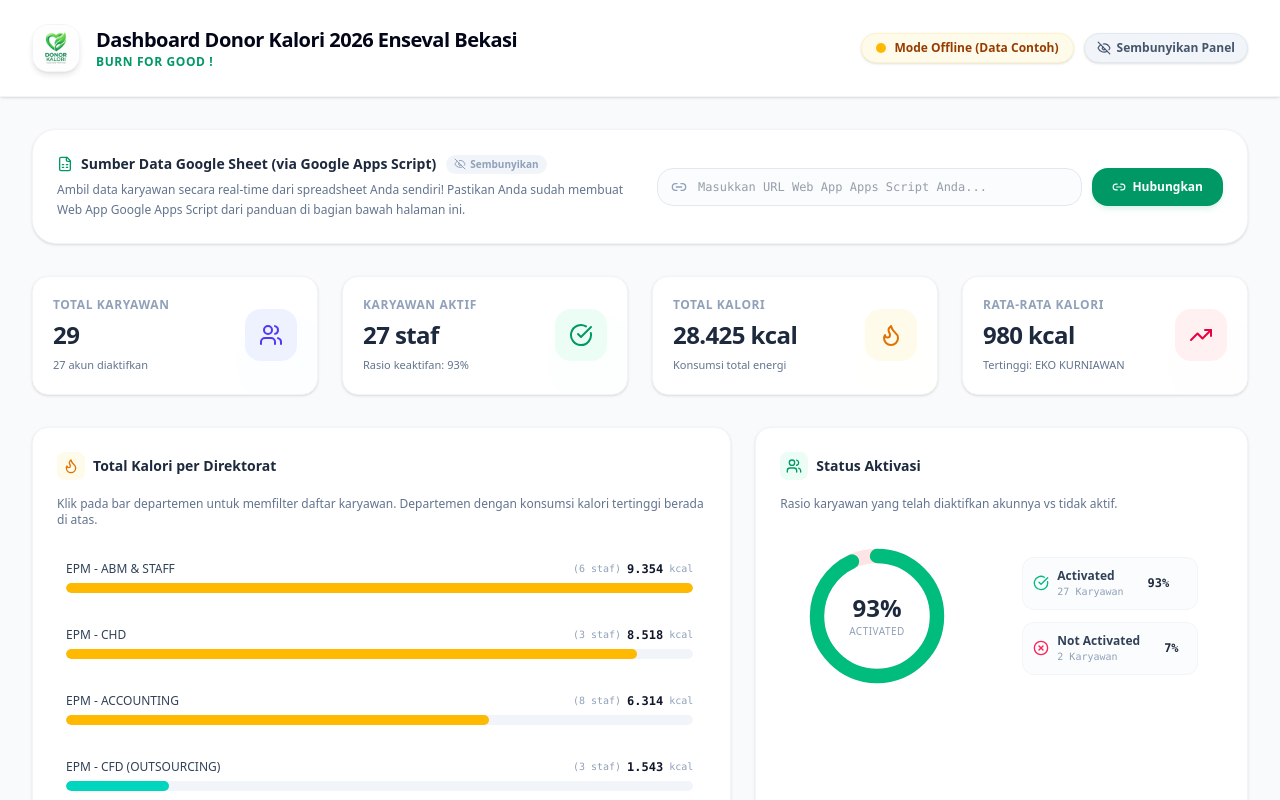
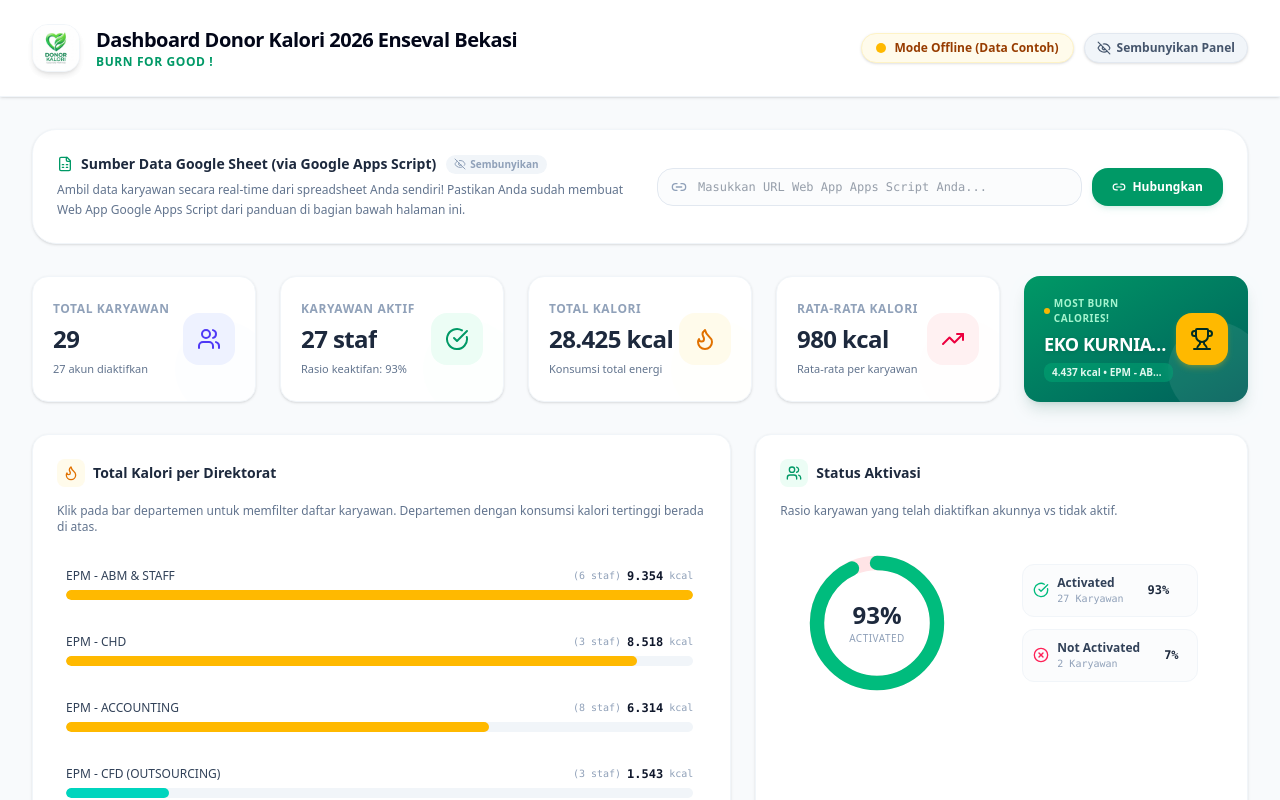
Before and after one commit to danzft15/dashboardkalori, a React (Vite) app: page / in a window 1280 px wide. Shown: the top 800 px of the page. Built offline with nearby package versions, Linux system fonts and the light colour scheme.

Commit message:
feat(dashboard): add top calorie earner metric card
Introduced a highlighted "Most Burn Calories" metric card to the dashboard to showcase the top-performing employee, improving visibility of leaderboard data.

```diff
--- a/src/App.tsx
+++ b/src/App.tsx
@@ -24,7 +24,8 @@ import {
   ChevronUp,
   Clock,
   Eye,
-  EyeOff
+  EyeOff,
+  Trophy
 } from 'lucide-react';
 
 export default function App() {
@@ -531,7 +532,7 @@ export default function App() {
         )}
 
         {/* TOP LEVEL METRIC CARDS */}
-        <section className="grid grid-cols-1 sm:grid-cols-2 lg:grid-cols-4 gap-6">
+        <section className="grid grid-cols-1 sm:grid-cols-2 lg:grid-cols-5 gap-6">
           <MetricCard
             title="Total Karyawan"
             value={stats.totalEmployees}
@@ -562,10 +563,20 @@ export default function App() {
           <MetricCard
             title="Rata-rata Kalori"
             value={`${stats.avgCalories.toLocaleString('id-ID')} kcal`}
-            subValue={stats.maxCaloriesEmployee ? `Tertinggi: ${stats.maxCaloriesEmployee.name}` : undefined}
+            subValue="Rata-rata per karyawan"
             icon={<TrendingUp className="w-6 h-6" />}
             colorClass="text-rose-600"
             bgClass="bg-rose-50"
+          />
+
+          <MetricCard
+            title="Most Burn Calories!"
+            value={stats.maxCaloriesEmployee ? stats.maxCaloriesEmployee.name : '-'}
+            subValue={stats.maxCaloriesEmployee ? `${stats.maxCaloriesEmployee.kalori.toLocaleString('id-ID')} kcal • ${stats.maxCaloriesEmployee.direktorat}` : undefined}
+            icon={<Trophy className="w-6 h-6" />}
+            colorClass="text-amber-500"
+            bgClass="bg-amber-50"
+            isHighlighted={true}
           />
         </section>
 
--- a/src/components/MetricCard.tsx
+++ b/src/components/MetricCard.tsx
@@ -7,6 +7,7 @@ interface MetricCardProps {
   icon: ReactNode;
   colorClass: string;
   bgClass: string;
+  isHighlighted?: boolean;
 }
 
 export default function MetricCard({
@@ -16,20 +17,51 @@ export default function MetricCard({
   icon,
   colorClass,
   bgClass,
+  isHighlighted = false,
 }: MetricCardProps) {
+  if (isHighlighted) {
+    return (
+      <div className="bg-gradient-to-br from-emerald-600 to-teal-800 text-white rounded-2xl border-0 p-5 shadow-lg shadow-emerald-900/15 hover:shadow-xl hover:shadow-emerald-900/20 hover:-translate-y-0.5 transition-all duration-300 flex items-center justify-between group overflow-hidden relative border border-emerald-500/10">
+        <div className="space-y-1.5 z-10 max-w-[70%]">
+          <span className="text-[10px] font-bold text-emerald-200 uppercase tracking-wider block flex items-center gap-1">
+            <span className="inline-block w-1.5 h-1.5 rounded-full bg-amber-400 animate-pulse" />
+            {title}
+          </span>
+          <div className="flex items-baseline gap-1">
+            <span className="text-lg font-black text-white tracking-tight leading-snug drop-shadow-sm truncate block max-w-full" title={String(value)}>
+              {value}
+            </span>
+          </div>
+          {subValue && (
+            <p className="text-[10px] text-emerald-50/95 font-semibold bg-emerald-500/35 px-2 py-0.5 rounded-lg w-max backdrop-blur-xs truncate max-w-full" title={subValue}>
+              {subValue}
+            </p>
+          )}
+        </div>
+
+        <div className="p-3.5 bg-amber-400 text-emerald-950 rounded-2xl transition-all duration-300 group-hover:scale-110 z-10 shadow-md shadow-amber-400/25 flex items-center justify-center">
+          {icon}
+        </div>
+
+        {/* Decorative subtle background circle */}
+        <div className="absolute -right-4 -bottom-4 w-24 h-24 rounded-full bg-white opacity-[0.08] group-hover:scale-125 transition-all duration-500" />
+      </div>
+    );
+  }
+
   return (
     <div className="bg-white rounded-2xl border border-slate-100 p-5 shadow-sm hover:shadow-md hover:border-slate-200 transition-all duration-300 flex items-center justify-between group overflow-hidden relative">
-      <div className="space-y-1.5 z-10">
+      <div className="space-y-1.5 z-10 max-w-[70%]">
         <span className="text-xs font-semibold text-slate-400 uppercase tracking-wider block">
           {title}
         </span>
         <div className="flex items-baseline gap-1">
-          <span className="text-2xl font-black text-slate-800 tracking-tight">
+          <span className="text-2xl font-black text-slate-800 tracking-tight truncate block max-w-full" title={String(value)}>
             {value}
           </span>
         </div>
         {subValue && (
-          <p className="text-[11px] text-slate-500 font-medium">
+          <p className="text-[11px] text-slate-500 font-medium truncate max-w-full" title={subValue}>
             {subValue}
           </p>
         )}
```
